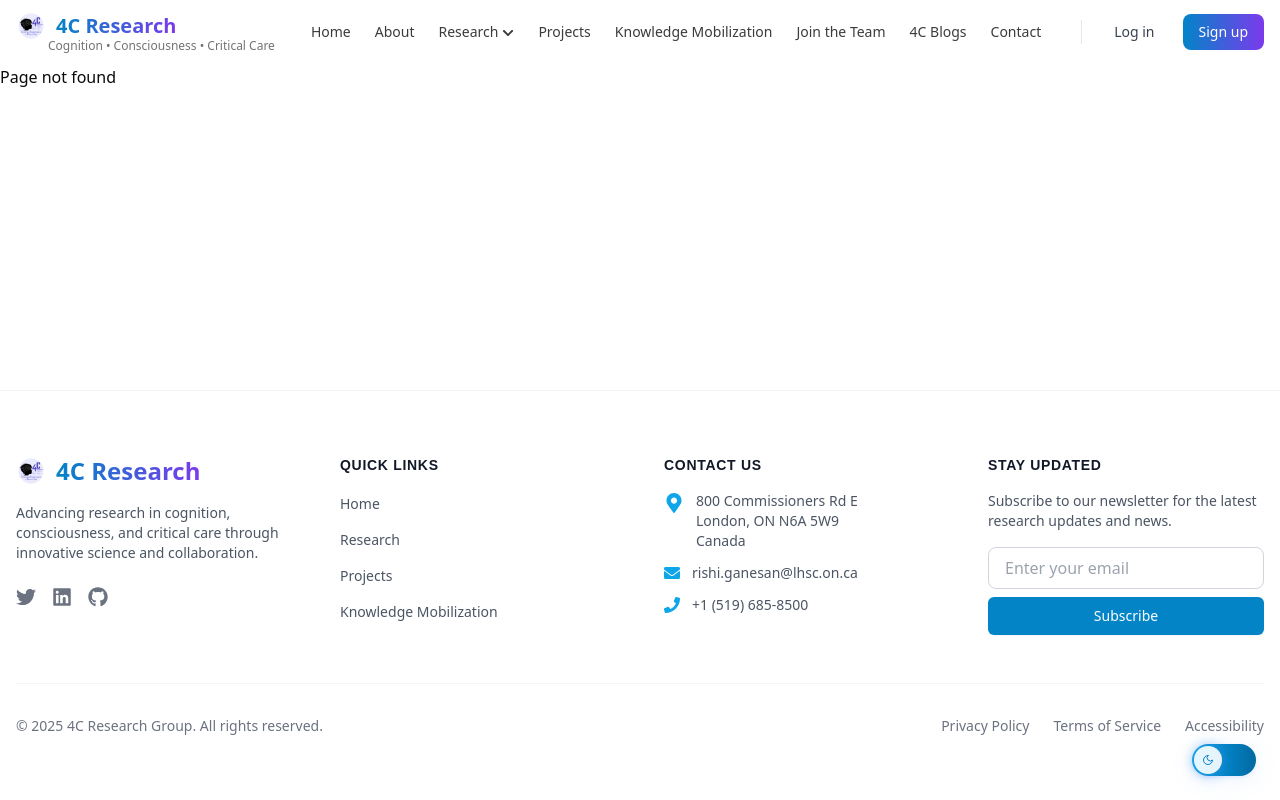
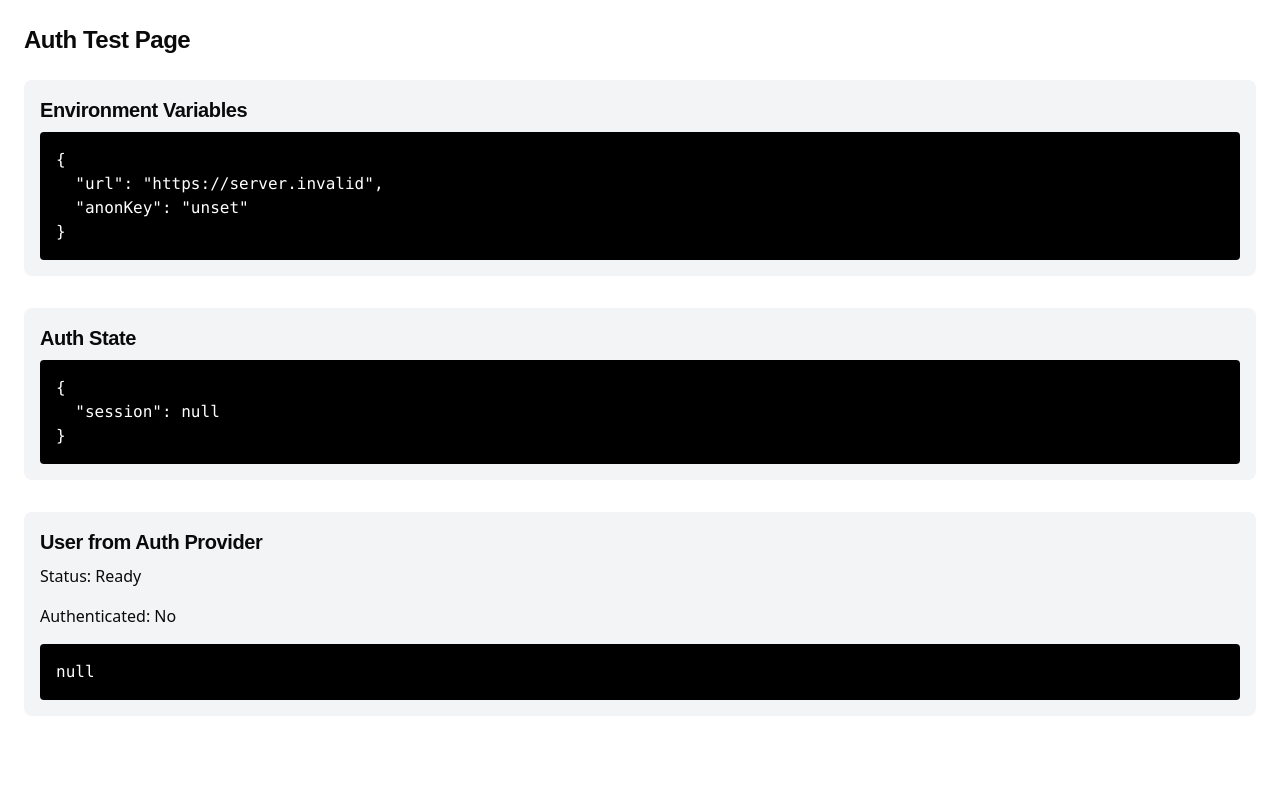
Before and after one commit to 4C-Research-Group/4c-research-group, a Next.js app: page /test-auth in a window 1280 px wide. Built offline with nearby package versions, Linux system fonts and the light colour scheme; no server answers; the database is empty.

Commit message:
added sign out

```diff
--- /dev/null
+++ b/app/test-auth/page.tsx
@@ -0,0 +1,92 @@
+"use client";
+
+import { useEffect, useState } from "react";
+import { useAuth } from "@/components/providers/auth-provider";
+import { createClient } from "@/lib/supabase/client";
+import { useRouter } from "next/navigation";
+
+export default function TestAuthPage() {
+  const { user, loading, signOut } = useAuth();
+  const router = useRouter();
+  const [envVars, setEnvVars] = useState<{
+    url: string | undefined;
+    anonKey: string | undefined;
+  }>({ url: undefined, anonKey: undefined });
+  const [authState, setAuthState] = useState<any>(null);
+
+  useEffect(() => {
+    // Get environment variables
+    setEnvVars({
+      url: process.env.NEXT_PUBLIC_SUPABASE_URL,
+      anonKey: process.env.NEXT_PUBLIC_SUPABASE_ANON_KEY,
+    });
+
+    // Test Supabase client
+    const testSupabase = async () => {
+      const supabase = createClient();
+      const { data, error } = await supabase.auth.getSession();
+      setAuthState({
+        session: data.session,
+        error: error?.message,
+      });
+    };
+
+    testSupabase();
+  }, []);
+
+  const handleSignOut = async () => {
+    try {
+      await signOut();
+      router.refresh(); // Refresh the page to update the UI
+    } catch (error) {
+      console.error("Error signing out:", error);
+    }
+  };
+
+  return (
+    <div className="container mx-auto p-6">
+      <h1 className="text-2xl font-bold mb-6">Auth Test Page</h1>
+
+      {/* Sign Out Button - Only show when user is signed in */}
+      {user && (
+        <div className="mb-6 flex justify-end">
+          <button
+            onClick={handleSignOut}
+            className="px-4 py-2 text-sm font-medium text-white bg-red-600 hover:bg-red-700 rounded-lg transition-colors duration-200"
+          >
+            Sign Out
+          </button>
+        </div>
+      )}
+
+      <div className="mb-8 p-4 bg-gray-100 dark:bg-gray-800 rounded-lg">
+        <h2 className="text-xl font-semibold mb-2">Environment Variables</h2>
+        <pre className="bg-black dark:bg-gray-900 text-white p-4 rounded overflow-x-auto">
+          {JSON.stringify(envVars, null, 2)}
+        </pre>
+      </div>
+
+      <div className="mb-8 p-4 bg-gray-100 dark:bg-gray-800 rounded-lg">
+        <h2 className="text-xl font-semibold mb-2">Auth State</h2>
+        <pre className="bg-black dark:bg-gray-900 text-white p-4 rounded overflow-x-auto">
+          {JSON.stringify(authState, null, 2)}
+        </pre>
+      </div>
+
+      <div className="mb-8 p-4 bg-gray-100 dark:bg-gray-800 rounded-lg">
+        <h2 className="text-xl font-semibold mb-2">User from Auth Provider</h2>
+        <div className="mb-4">
+          <span className="font-medium">Status:</span>{" "}
+          {loading ? "Loading..." : "Ready"}
+        </div>
+        <div className="mb-4">
+          <span className="font-medium">Authenticated:</span>{" "}
+          {user ? "Yes" : "No"}
+        </div>
+        <pre className="bg-black dark:bg-gray-900 text-white p-4 rounded overflow-x-auto">
+          {JSON.stringify(user, null, 2)}
+        </pre>
+      </div>
+    </div>
+  );
+}
--- a/components/nav-auth-buttons.tsx
+++ b/components/nav-auth-buttons.tsx
@@ -14,28 +14,17 @@ export function NavAuthButtons({ className, onClick }: NavAuthButtonsProps) {
   const { user, signOut, loading } = useAuth();
   const pathname = usePathname();
   const router = useRouter();
-  const [isAdmin, setIsAdmin] = useState(false);
 
-  useEffect(() => {
-    const checkAdminStatus = async () => {
-      if (user) {
-        const { data } = await fetch("/api/check-admin").then((res) =>
-          res.json()
-        );
-        setIsAdmin(data?.isAdmin || false);
-      }
-    };
-    checkAdminStatus();
-  }, [user]);
+  // Don't show anything on auth pages
+  if (pathname === "/login" || pathname === "/signup") {
+    return null;
+  }
 
+  // Show loading state
   if (loading) {
     return (
       <div className="h-10 w-24 bg-gray-200 dark:bg-gray-700 rounded-lg animate-pulse"></div>
     );
-  }
-
-  if (pathname === "/login" || pathname === "/signup") {
-    return null;
   }
 
   const handleSignOut = async () => {
@@ -44,13 +33,15 @@ export function NavAuthButtons({ className, onClick }: NavAuthButtonsProps) {
     router.refresh();
   };
 
+  // Show user menu if logged in
   if (user) {
     return (
       <div className={`flex items-center gap-4 ${className || ""}`}>
-        {isAdmin && (
+        {user.role === "admin" && (
           <Link
             href="/admin"
             className="px-4 py-2 text-sm font-medium text-gray-700 dark:text-gray-200 rounded-lg hover:bg-gray-100 dark:hover:bg-gray-800 transition-colors duration-200"
+            onClick={onClick}
           >
             Admin
           </Link>
@@ -65,6 +56,7 @@ export function NavAuthButtons({ className, onClick }: NavAuthButtonsProps) {
     );
   }
 
+  // Show login/signup buttons if not logged in
   return (
     <div className={`flex items-center gap-3 ${className || ""}`}>
       <Link
--- a/components/providers/auth-provider.tsx
+++ b/components/providers/auth-provider.tsx
@@ -46,21 +46,21 @@ export function AuthProvider({ children }: { children: React.ReactNode }) {
       data: { subscription },
     } = supabase.auth.onAuthStateChange(async (event, session) => {
       if (session?.user) {
-        // Fetch the user's profile from the profiles table
-        const { data: profile, error } = await supabase
-          .from("profiles")
+        // Fetch the user's data from the users table
+        const { data: userData, error } = await supabase
+          .from("users")
           .select("*")
           .eq("id", session.user.id)
           .single();
 
         if (error) {
-          console.error("Error fetching user profile:", error);
+          console.error("Error fetching user data:", error);
         }
 
         setUser({
           id: session.user.id,
           email: session.user.email,
-          role: profile?.role || "user",
+          role: userData?.role || "user",
         });
       } else {
         setUser(null);
@@ -78,7 +78,7 @@ export function AuthProvider({ children }: { children: React.ReactNode }) {
     role: string
   ): Promise<void> => {
     const { error } = await supabase
-      .from("profiles")
+      .from("users")
       .update({ role })
       .eq("id", userId);
 
@@ -92,7 +92,7 @@ export function AuthProvider({ children }: { children: React.ReactNode }) {
 
   const getUsers = async () => {
     const { data, error } = await supabase
-      .from("profiles")
+      .from("users")
       .select("id, email, role")
       .order("created_at", { ascending: false });
 
@@ -111,22 +111,22 @@ export function AuthProvider({ children }: { children: React.ReactNode }) {
       throw error;
     }
 
-    // Fetch user profile after successful sign in
+    // Fetch user data after successful sign in
     if (data.user) {
-      const { data: profile, error: profileError } = await supabase
-        .from("profiles")
+      const { data: userData, error: userDataError } = await supabase
+        .from("users")
         .select("*")
         .eq("id", data.user.id)
         .single();
 
-      if (profileError) {
-        console.error("Error fetching user profile:", profileError);
+      if (userDataError) {
+        console.error("Error fetching user data:", userDataError);
       }
 
       setUser({
         id: data.user.id,
         email: data.user.email,
-        role: profile?.role || "user",
+        role: userData?.role || "user",
       });
     }
 
```
